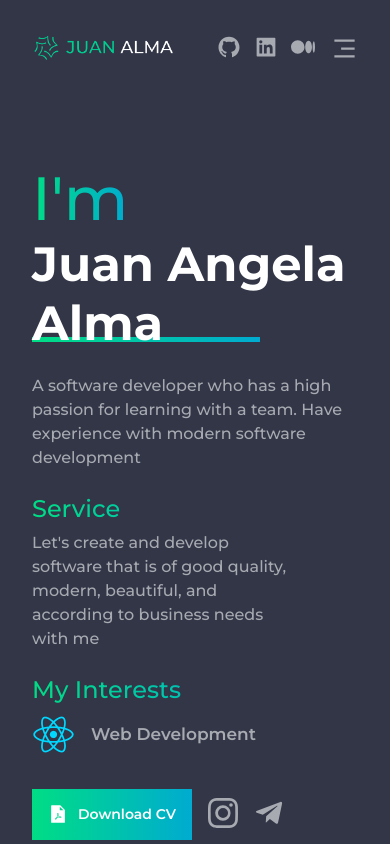
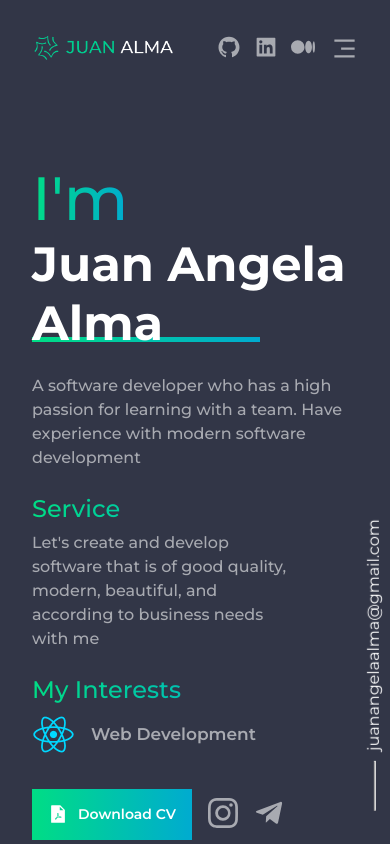
Before and after one commit to juanangelaalma/portofolio-2022, a React (Create React App) app: page / in a window 390 px wide. Shown: the top 844 px of the page. Built offline with nearby package versions, Linux system fonts and the light colour scheme.

Commit message:
add fixed informations

```diff
--- a/src/App.js
+++ b/src/App.js
@@ -4,6 +4,7 @@ import Navbar from './components/navbar/Navbar'
 import "./App.css"
 import { Contact, Footer, Header, Portofolio } from './containers'
 import ReactGA from 'react-ga';
+import FixedInformations from "./components/fixed_informations/FixedInformations";
 
 const App = () => {
 
@@ -18,6 +19,7 @@ const App = () => {
       <main>
         <Portofolio />
         <Contact />
+        <FixedInformations />
       </main>
       <Footer />
     </div>
--- /dev/null
+++ b/src/components/fixed_informations/FixedInformations.jsx
@@ -0,0 +1,16 @@
+import React from "react";
+
+import './fixed_informations.css'
+
+const FixedInformations = () => {
+  return (
+    <div className="fixed__informations">
+      <div className="fixed__informations-email">
+        <hr />
+        <a href="mailto:juanangelaalma@gmail.com">juanangelaalma@gmail.com</a>
+      </div>
+    </div>
+  )
+}
+
+export default FixedInformations;
--- /dev/null
+++ b/src/components/fixed_informations/fixed_informations.css
@@ -0,0 +1,42 @@
+.fixed__informations-email {
+    display: flex;
+    flex-wrap: nowrap;
+    position: fixed;
+    left: -7rem;
+    bottom: 170px;
+    color: white;
+    z-index: 30;
+    transform: rotate(-90deg);
+    font-family: var(--font-family);
+    width: auto;
+}
+
+.fixed__informations-email hr {
+    width: 50px;
+    margin-right: 10px;
+}
+
+.fixed__informations-email:hover {
+    background: #00DD85;
+    background: linear-gradient(to right, #00DD85 0%, #00ABD0 100%);
+    -webkit-background-clip: text;
+    -webkit-text-fill-color: transparent;
+    font-weight: 700;
+}
+
+.fixed__informations-email:hover hr {
+    background: #00DD85;
+    background: linear-gradient(to right, #00DD85 0%, #00ABD0 100%);
+    border: none;
+    height: 1px;
+}
+
+@media (max-width: 700px) {
+    .fixed__informations-email {
+        position: fixed;
+        /*left: -8.2rem;*/
+        left: auto;
+        right: -8.2rem;
+        /*font-size: 10px;*/
+    }
+}
```
